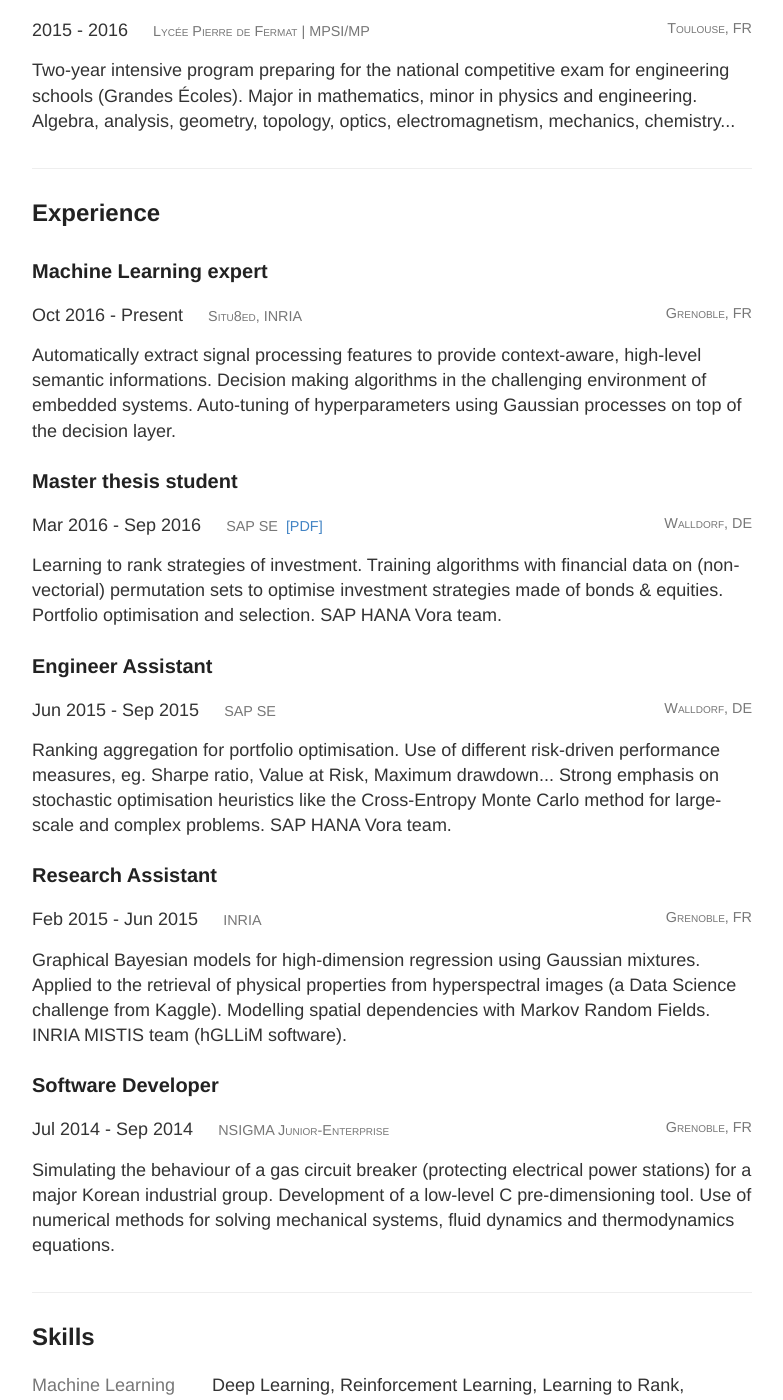
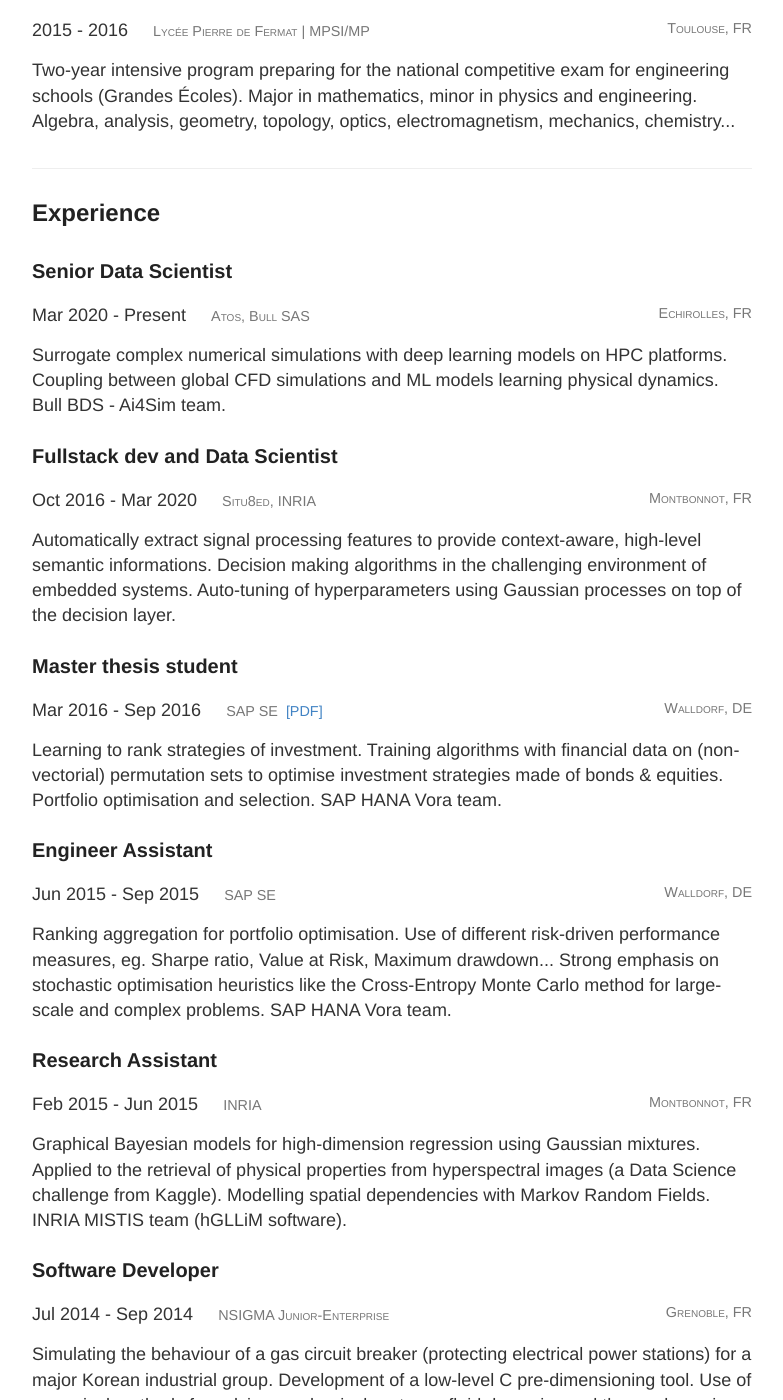
Before and after one commit to leonicoletti/leonicoletti.github.io, a Jekyll site: the page built from curriculum.html, in a window 1280 px wide and 1400 px high, scrolled down 622 px. Shown: the whole window, without its empty margins (248-1031 px from the left). Built offline with Jekyll 4.4.1, drawn with Linux system fonts in a browser that asks for light colours.

Commit message:
Add Bull's experience.

```diff
--- a/curriculum.html
+++ b/curriculum.html
@@ -32,11 +32,18 @@
     <div class="separator"></div>
     <h2>Experience</h2>
 
-    <h3>Machine Learning expert</h3>
+    <h3>Senior Data Scientist</h3>
     <div class="entry-desc">
-      <span class="entry-duration">Oct 2016 - Present</span>
+      <span class="entry-duration">Mar 2020 - Present</span>
+      <span class="entry-location">Atos, Bull SAS</span>
+      <span class="entry-geolocation">Echirolles, FR</span></div>
+    <p>Surrogate complex numerical simulations with deep learning models on HPC platforms. Coupling between global CFD simulations and ML models learning physical dynamics. Bull BDS - Ai4Sim team.</p>
+
+    <h3>Fullstack dev and Data Scientist</h3>
+    <div class="entry-desc">
+      <span class="entry-duration">Oct 2016 - Mar 2020</span>
       <span class="entry-location">Situ8ed, INRIA</span>
-      <span class="entry-geolocation">Grenoble, FR</span></div>
+      <span class="entry-geolocation">Montbonnot, FR</span></div>
     <p>Automatically extract signal processing features to provide context-aware, high-level semantic informations. Decision making algorithms in the challenging environment of embedded systems. Auto-tuning of hyperparameters using Gaussian processes on top of the decision layer.</p>
 
     <h3>Master thesis student</h3>
@@ -57,7 +64,7 @@
     <div class="entry-desc">
       <span class="entry-duration">Feb 2015 - Jun 2015</span>
       <span class="entry-location">INRIA</span>
-      <span class="entry-geolocation">Grenoble, FR</span></div>
+      <span class="entry-geolocation">Montbonnot, FR</span></div>
     <p>Graphical Bayesian models for high-dimension regression using Gaussian mixtures. Applied to the retrieval of physical properties from hyperspectral images (a Data Science challenge from Kaggle). Modelling spatial dependencies with Markov Random Fields. INRIA MISTIS team (hGLLiM software).</p>
 
     <h3>Software Developer</h3>
```
